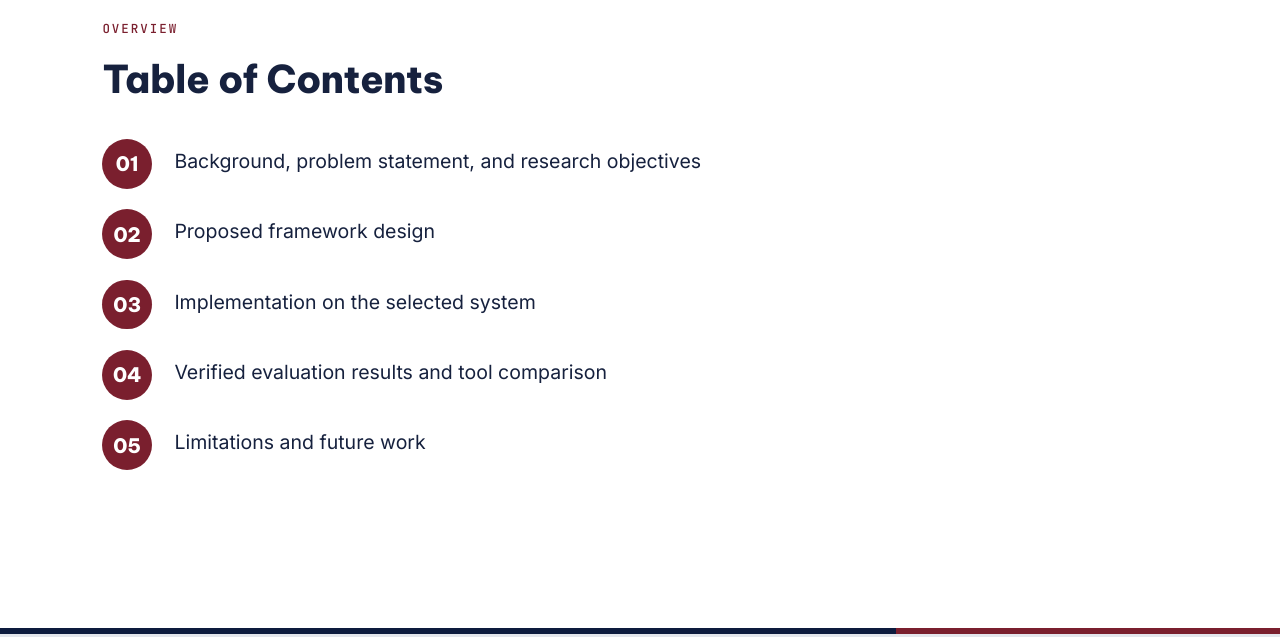
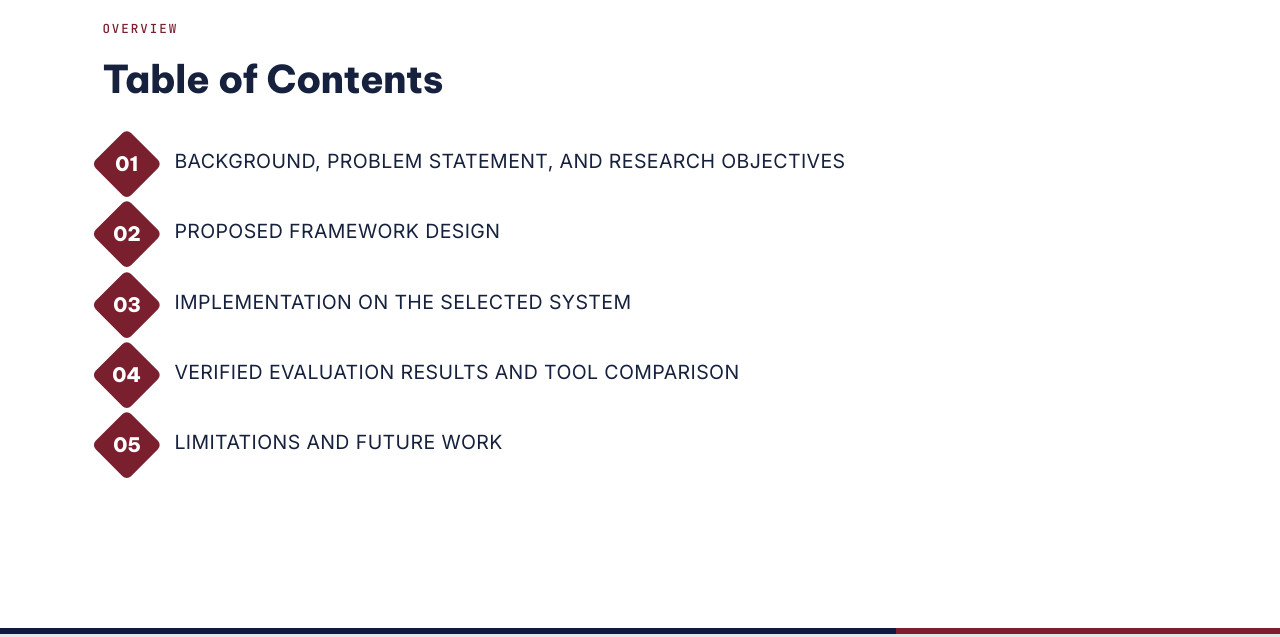
Before and after one commit to LeTiepTuyen/UI-API-Automation-Testing-Framework-Playwright, a plain HTML site: page slide-studio/20-decks/2026-07-11-thesis-defense/slides.html in a window 1280 px wide. Shown: the part 960-1597 px from the top of the page. Drawn offline with Linux system fonts and the light colour scheme.

Commit message:
TOC: uppercase labels + diamond badge marker; rename browser-level to end-to-end FE UI-level

```diff
--- a/slide-studio/20-decks/2026-07-11-thesis-defense/slides.html
+++ b/slide-studio/20-decks/2026-07-11-thesis-defense/slides.html
@@ -81,6 +81,11 @@
   .num-text{font-size:1.22rem;line-height:1.5;padding-top:.5rem;color:var(--ink)}
   .num-text b{color:var(--accent-2)}
   .num-text .sub{display:block;font-size:.92rem;color:var(--muted);margin-top:.3rem;font-weight:400}
+
+  /* —— TOC-only variant: uppercase labels, angled badge (not a circle) to read as an index, not a step list —— */
+  .num-list.toc .num-text{text-transform:uppercase;letter-spacing:.02em}
+  .num-list.toc .num-badge{border-radius:6px;transform:rotate(45deg)}
+  .num-list.toc .num-badge span{display:block;transform:rotate(-45deg)}
 
   /* —— 2-col comparison boxes —— */
   .cmp2{display:grid;grid-template-columns:1fr 1fr;gap:var(--gap);margin-top:2rem}
@@ -237,12 +242,12 @@
   <div class="wrap">
     <div class="slide-kicker">Overview</div>
     <h1>Table of Contents</h1>
-    <div class="num-list">
-      <div class="num-item"><div class="num-badge">01</div><div class="num-text">Background, problem statement, and research objectives</div></div>
-      <div class="num-item"><div class="num-badge">02</div><div class="num-text">Proposed framework design</div></div>
-      <div class="num-item"><div class="num-badge">03</div><div class="num-text">Implementation on the selected system</div></div>
-      <div class="num-item"><div class="num-badge">04</div><div class="num-text">Verified evaluation results and tool comparison</div></div>
-      <div class="num-item"><div class="num-badge">05</div><div class="num-text">Limitations and future work</div></div>
+    <div class="num-list toc">
+      <div class="num-item"><div class="num-badge"><span>01</span></div><div class="num-text">Background, problem statement, and research objectives</div></div>
+      <div class="num-item"><div class="num-badge"><span>02</span></div><div class="num-text">Proposed framework design</div></div>
+      <div class="num-item"><div class="num-badge"><span>03</span></div><div class="num-text">Implementation on the selected system</div></div>
+      <div class="num-item"><div class="num-badge"><span>04</span></div><div class="num-text">Verified evaluation results and tool comparison</div></div>
+      <div class="num-item"><div class="num-badge"><span>05</span></div><div class="num-text">Limitations and future work</div></div>
     </div>
   </div>
   <div class="stage-strip">▸ [~20s] In the next fifteen to twenty minutes, I will walk through the problem this project addresses, the design of the proposed framework, how it was implemented, the verified evaluation results from a real test run, and finally the limitations and future work.</div>
@@ -298,9 +303,9 @@
       <div class="num-item"><div class="num-badge">02</div><div class="num-text">Sustainable automation requires <b>reusable framework abstractions</b> that improve separation of concerns, reduce duplication, and support long-term test-code maintainability.</div></div>
       <div class="num-item"><div class="num-badge">03</div><div class="num-text">Without a deliberate, maintainable design, a single UI change can force edits across many scattered files, <b>undermining maintainability and reuse</b>.</div></div>
     </div>
-    <p class="lead">This research addresses the problem of designing, implementing, and evaluating a maintainable framework that supports both browser-level and API-level regression checks.</p>
+    <p class="lead">This research addresses the problem of designing, implementing, and evaluating a maintainable framework that supports both end-to-end FE UI-level and API-level regression checks.</p>
   </div>
-  <div class="stage-strip">▸ [~35s] Manual regression checks must repeat navigation, data entry, and result verification every time the application changes — this is effortful and prone to inconsistency, and it does not scale as scenarios multiply. Sustainable automation is not automatic either: it requires reusable framework abstractions that improve separation of concerns, reduce duplication, and support long-term test-code maintainability — without that design discipline, the effort simply moves from manual repetition to script maintenance. Underlying both points is a design problem: without a deliberate, maintainable structure, a single UI change can force edits across many scattered test files, costing time and undermining long-term reuse. This is the problem this research addresses: designing, implementing, and evaluating a maintainable framework that supports both browser-level and API-level regression checks.</div>
+  <div class="stage-strip">▸ [~35s] Manual regression checks must repeat navigation, data entry, and result verification every time the application changes — this is effortful and prone to inconsistency, and it does not scale as scenarios multiply. Sustainable automation is not automatic either: it requires reusable framework abstractions that improve separation of concerns, reduce duplication, and support long-term test-code maintainability — without that design discipline, the effort simply moves from manual repetition to script maintenance. Underlying both points is a design problem: without a deliberate, maintainable structure, a single UI change can force edits across many scattered test files, costing time and undermining long-term reuse. This is the problem this research addresses: designing, implementing, and evaluating a maintainable framework that supports both end-to-end FE UI-level and API-level regression checks.</div>
 </section>
 
 <!-- ============ 6. RESEARCH OBJECTIVES ============ -->
```
